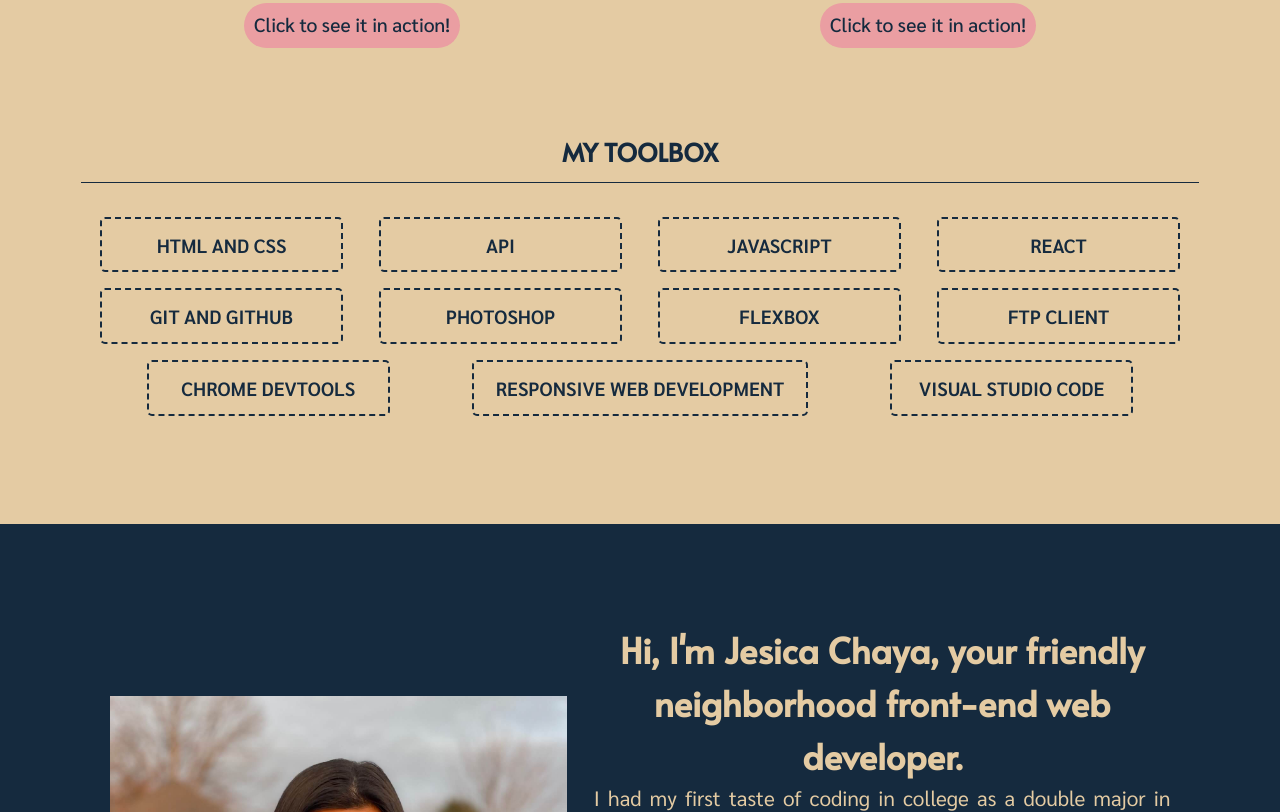
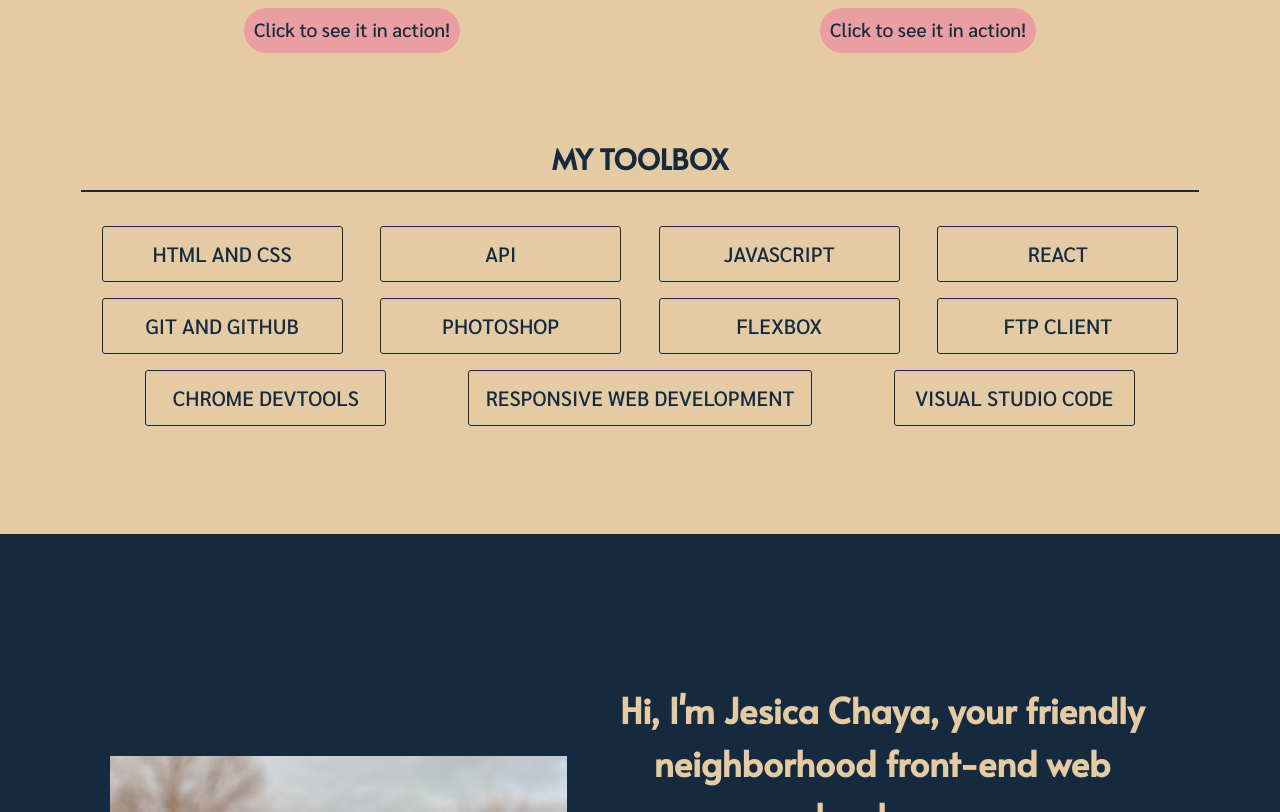
Before and after one commit to jesicachaya/portfolio-website, a website built with Parcel: page index.html in a window 1280 px wide. Shown: the part 1988-2800 px from the top of the page. Built offline with nearby package versions, Linux system fonts and the light colour scheme.

Commit message:
Updated skills section, margins, and header divider

```diff
--- a/css/main.css
+++ b/css/main.css
@@ -141,6 +141,13 @@
   margin: 50px 0;
 }
 
+.divider {
+  width: 100%;
+  height: 1px;
+  background: #152a3e;
+  margin: 0px 0px 10px 0px;
+}
+
 
 /* -------------------- Base Header - Footer Styles -------------------- */
 
@@ -156,7 +163,7 @@
 /* Header styles */
 
 header {
-  padding: 20px 0;
+  padding: 35px 0;
 }
 
 header .content-wrapper {
@@ -204,11 +211,8 @@
   font-family: 'Alata', sans-serif;
 }
 
-.divider {
-  width: 100%;
-  height: 1px;
-  background: #152a3e;
-  margin: 0px 0px 10px 0px;
+header .divider {
+  margin: 20px 0 20px 0;;
 }
 
 
@@ -331,6 +335,10 @@
   text-align: center;
 }
 
+#work .divider {
+  height: 2px;
+}
+
 #work h3 {
   margin: 40px 0px 15px 0px;
   text-transform: uppercase;
@@ -404,15 +412,15 @@
 
 .skills ul .skill {
   /*background-color: #152a3e;*/
-  line-height: 2.6em;
+  line-height: 3em;
   margin: 10px 0;
   text-transform: uppercase;
   font-weight: 500;
-  font-size: 1em;
+  font-size: 1.05em;
   padding: 0px 15px;
   color: #152a3e;
-  border: 2px dotted #152a3e;
-  border-radius: 5px;
+  border: 1px solid #152a3e;
+  border-radius: 3px;
 }
 
 
@@ -432,6 +440,7 @@
   display: flex;
   justify-content: center;
   flex-flow: row wrap;
+  margin: 150px 0px;
 }
 
 #about .about-info {
@@ -654,6 +663,7 @@
 
 .divider {
   width: 97%;
+  height: 2px;
 }
 
 .portfolio-piece {
@@ -685,12 +695,11 @@
 }
 
 .skills ul .skill {
-  line-height: 2.5em;
+  line-height: 2.7em;
   margin: 8px 0;
-  font-size: 1.1em;
+  font-size: 1.15em;
   padding: 0px 10px;
   width: 25%;
-  border: 2px dashed #152a3e;
 }
 
 #responsive,
@@ -830,6 +839,10 @@
 
 /* WORK */
 
+#work h3 {
+  font-size: 1.75em;
+}
+
 .projects {
   display: flex;
   flex-flow: row wrap;
@@ -858,16 +871,15 @@
   background: #f8cacd;
 }
 
-
 .skills ul .skill {
-  line-height: 2.7em;
-  font-size: 1.2em;
-  font-weight: 600;
+  line-height: 2.6em;
+  font-size: 1.3em;
+  font-weight: 500;
   width: 19%;
 }
 
 #responsive {
-  width: 27%
+  width: 28%
 }
 
 #visual-studio {
--- a/index.html
+++ b/index.html
@@ -37,7 +37,7 @@
         <h2>Jesica Chaya</h2>
       </section>
 
-      <div class="divider-"> </div>
+      <div class="divider"> </div>
 
       <!-- NAV -->
       <nav>
```
